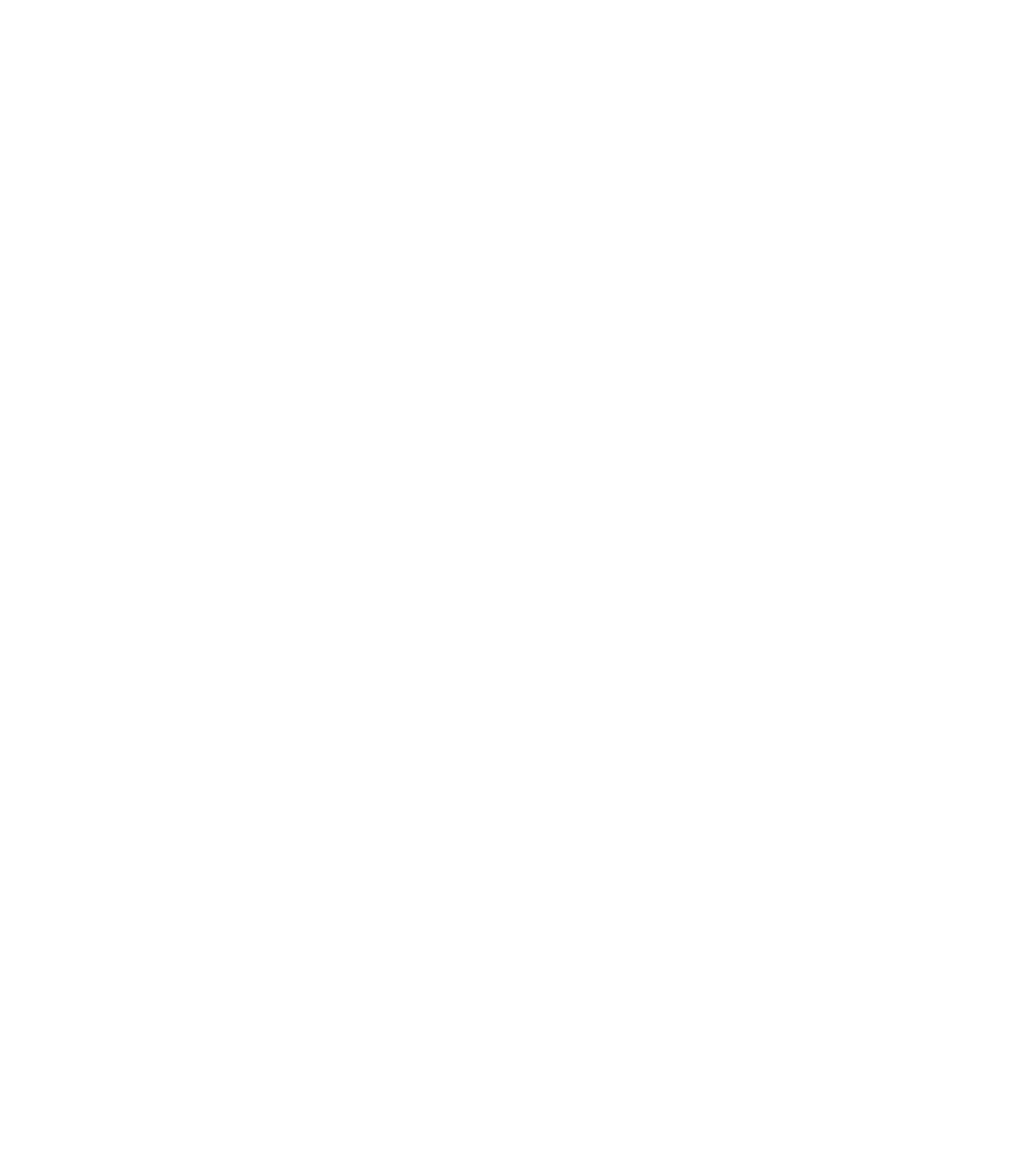
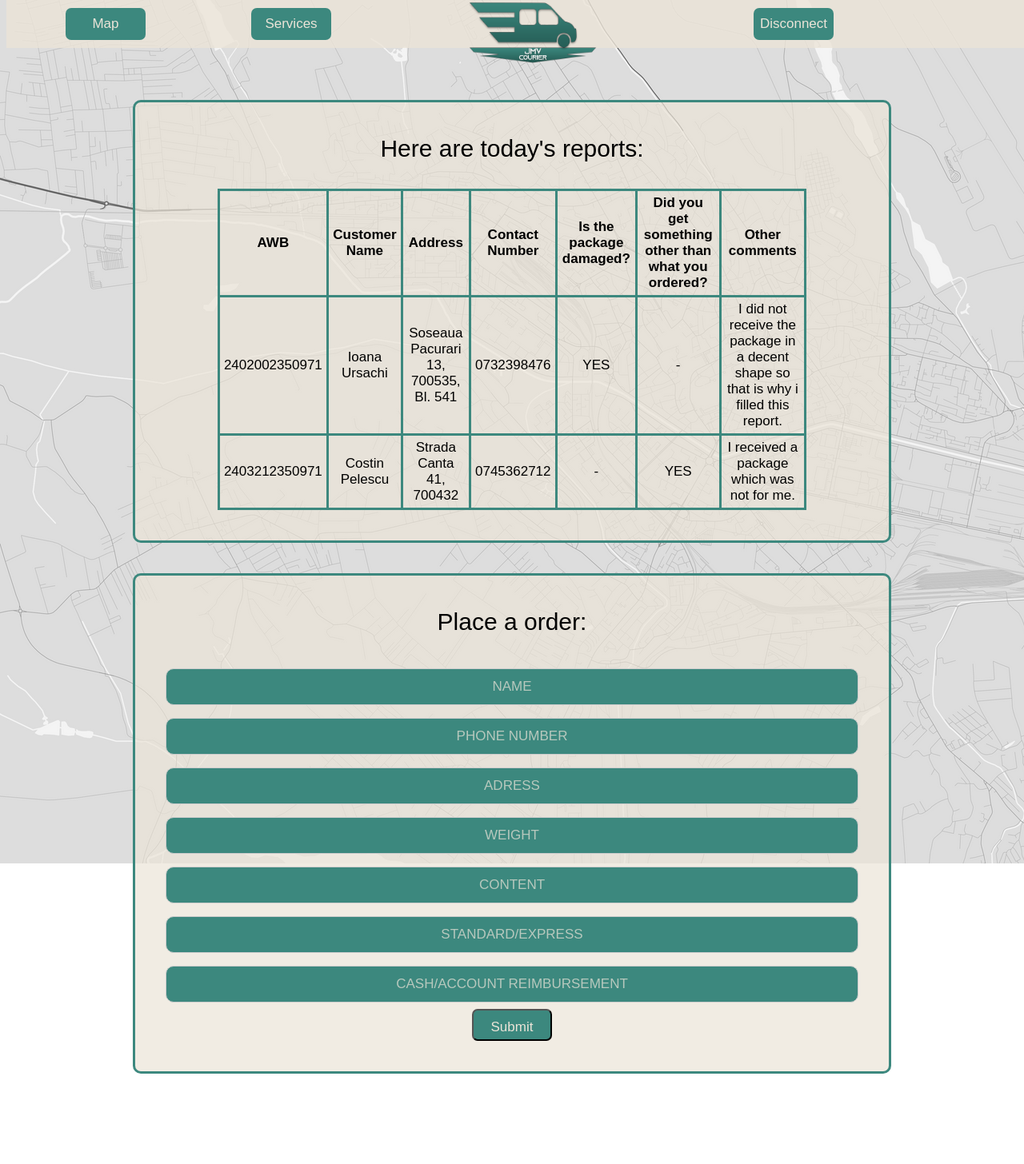
Before and after one commit to andreeabmanea/Web-Technologies, a PHP site: page /windows/operator.html in a window 1280 px wide. Before the commit the page is empty. Shown: the whole page at 80% size. Before the commit the page ends 800 px from the top, so only its background shows below. Run offline with PHP 8.4, Linux system fonts and the light colour scheme.

Commit message:
added operator page

```diff
--- a/Site/stylesheets/style.css
+++ b/Site/stylesheets/style.css
@@ -121,6 +121,22 @@
 td, th {
     text-align: center;
     padding: 1%;
+    border-radius: 10px;
+    border-color:#3c887e;
+    border-style: solid;
+}
+.operator-reports{
+    border-collapse:collapse;
+    margin-left: auto;
+    margin-right: auto;
+    font-family: "Ubuntu", sans-serif;
+    font-size: 17px;
+    margin-top: 1%;
+    width: 85%;
+}
+.operator-reports td, .operator-reports th {
+    text-align: center;
+    padding: 5px;
     border-radius: 10px;
     border-color:#3c887e;
     border-style: solid;
@@ -280,3 +296,8 @@
     text-decoration: none;
     color: black;
 }
+#submit-button{
+    display: flex;
+    justify-content: center;
+    align-items: center;
+}
--- a/Site/windows/client.html
+++ b/Site/windows/client.html
@@ -24,7 +24,9 @@
             <p id="title">Enter your AWB:</p>
             <form class="awb-form">
                 <input type="text" placeholder="AWB" id="fawb" name="fawb"><br>
-                <input type="submit" value="Submit" class="button">
+                <div id="submit-button">
+                    <input type="submit" value="Submit" class="button">
+                </div>
             </form>
         </div>
         <div class="starter">
--- a/Site/windows/operator.html
+++ b/Site/windows/operator.html
@@ -0,0 +1,72 @@
+<!DOCTYPE html>
+<html lang="en">
+<head>
+    <meta charset="UTF-8">
+    <meta http-equiv="X-UA-Compatible" content="IE=edge">
+    <meta name="viewport" content="width=device-width, initial-scale=1.0">
+    <link rel="stylesheet" href="../stylesheets/style.css">
+    <title>Operator</title>
+</head>
+<body>
+    <header role="banner">
+        <div class="nav-bar">
+            <a class="nav-left button" href="map.html">Map</a>
+            <a class="nav-left button" href="services.html">Services</a>
+            <a class="nav-right-center button" href="main.html">Disconnect</a>
+        </div>
+        <div class="logo">
+            <img src="../resources/Logo.png" width="182" height="82" alt="Logo"/>
+        </div>
+    </header>
+</body>
+<div class="middle-box">
+    <div class="starter">
+        <p id="title">Here are today's reports:</p>
+        <table class="operator-reports">
+            <tr>
+                <th>AWB</th>
+                <th>Customer Name</th>
+                <th>Address</th>
+                <th>Contact Number</th>
+                <th>Is the package damaged?</th>
+                <th>Did you get something other than what you ordered?</th>
+                <th>Other comments</th>
+            </tr>
+            <tr>
+                <td>2402002350971</td>
+                <td>Ioana Ursachi</td>
+                <td>Soseaua Pacurari 13, 700535, Bl. 541</td>
+                <td>0732398476</td>
+                <td>YES</td>
+                <td>-</td>
+                <td>I did not receive the package in a decent shape so that is why i filled this report.</td>
+            </tr>
+            <tr>
+                <td>2403212350971</td>
+                <td>Costin Pelescu</td>
+                <td>Strada Canta 41, 700432</td>
+                <td>0745362712</td>
+                <td>-</td>
+                <td>YES</td>
+                <td>I received a package which was not for me.</td>
+            </tr>
+        </table>
+    </div>
+    <div class="starter">
+        <div id="plan-order">
+            <p id="title">Place a order:</p>
+            <form id="order-form">
+                <input type="text" placeholder="NAME" id="name" name="name"><br>
+                <input type="text" placeholder="PHONE NUMBER" id="phone" name="phone"><br>
+                <input type="text" placeholder="ADRESS" id="adress" name="adress"><br>
+                <input type="text" placeholder="WEIGHT" id="weight" name="weight"><br>
+                <input type="text" placeholder="CONTENT" id="content" name="content"><br>
+                <input type="text" placeholder="STANDARD/EXPRESS" id="type" name="type"><br>
+                <input type="text" placeholder="CASH/ACCOUNT REIMBURSEMENT" id="reimbursement" name="reimbursement"><br>
+            </form>
+            <div id="submit-button">
+                <input type="submit" value="Submit" class="button">
+            </div>
+        </div>
+    </div>
+</div>
```
